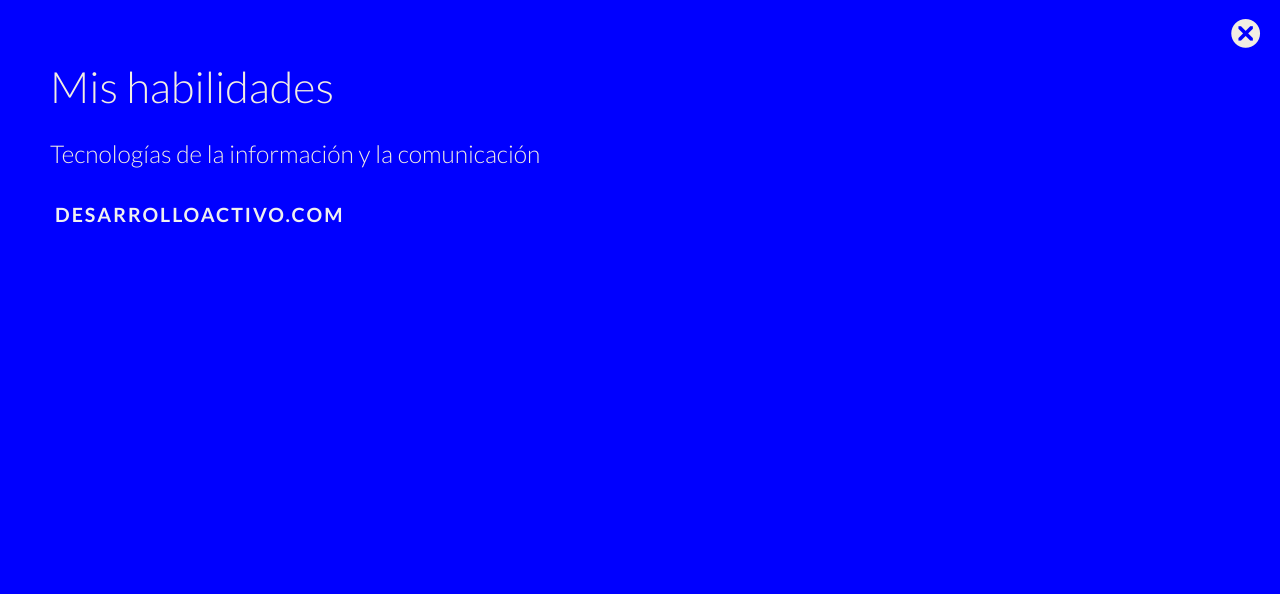
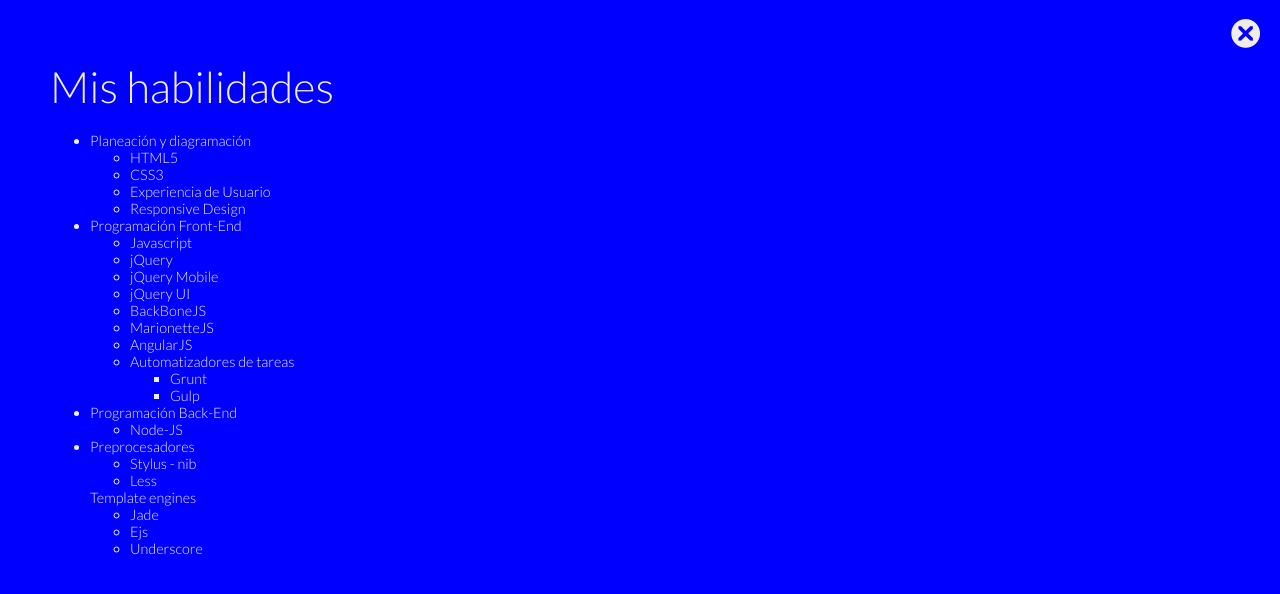
Before and after one commit to estebanrfp/myp-layout, a plain HTML site: page index.html in a window 1280 px wide. Both pictures are taken after a click on the element 320 px from the left and 200 px from the top of the page. Drawn offline with nearby package versions, Linux system fonts and the light colour scheme.

Commit message:
agrego mis habilidades

```diff
--- a/index.html
+++ b/index.html
@@ -21,10 +21,98 @@
 					</div>
 					<div class="content">
 						<h2>Mis habilidades</h2>
-						<p>Tecnologías de la información y la comunicación</p>
-						<p>
-							<a href="https://desarrolloactivo.com">desarrolloactivo.com</a>
-						</p>
+
+						<div>
+
+				          <ul class="lista">
+				            <li>
+				              Planeación y diagramación
+				              <ul>
+				                <li>
+				                  HTML5
+				                </li>
+				                <li>
+				                  CSS3
+				                </li>
+				                <li>
+				                  Experiencia de Usuario
+				                </li>
+				                <li>
+				                  Responsive Design
+				                </li>
+				              </ul>
+				            </li>
+				            <li>
+				              Programación Front-End
+				              <ul>
+				                <li>
+				                  Javascript
+				                </li>
+				                <li>
+				                  jQuery
+				                </li>
+				                <li>
+				                  jQuery Mobile
+				                </li>
+				                <li>
+				                  jQuery UI
+				                </li>
+				                <li>
+				                  BackBoneJS
+				                </li>
+				                <li>
+				                  MarionetteJS
+				                </li>
+				                <li>
+				                  AngularJS
+				                </li>
+				                <li>
+				                  Automatizadores de tareas
+				                  <ul>
+				                    <li>
+				                      Grunt
+				                    </li>
+				                    <li>
+				                      Gulp
+				                    </li>
+				                  </ul>
+				                </li>
+				              </ul>
+				            </li>
+				            <li>
+				              Programación Back-End
+				              <ul>
+				                <li>
+				                  Node-JS
+				                </li>
+				              </ul>
+				              <li>
+				                Preprocesadores
+				                <ul>
+				                  <li>
+				                    Stylus - nib
+				                  </li>
+				                  <li>
+				                    Less
+				                  </li>
+				                </ul>
+				                Template engines
+				                <ul>
+				                  <li>
+				                    Jade
+				                  </li>
+				                  <li>
+				                    Ejs
+				                  </li>
+				                  <li>
+				                    Underscore
+				                  </li>
+				                </ul>
+				            </li>
+				          </ul>
+
+				        </div>
+
 					</div>
 					<span class="icon icon-close"></span>
 				</section>
```
